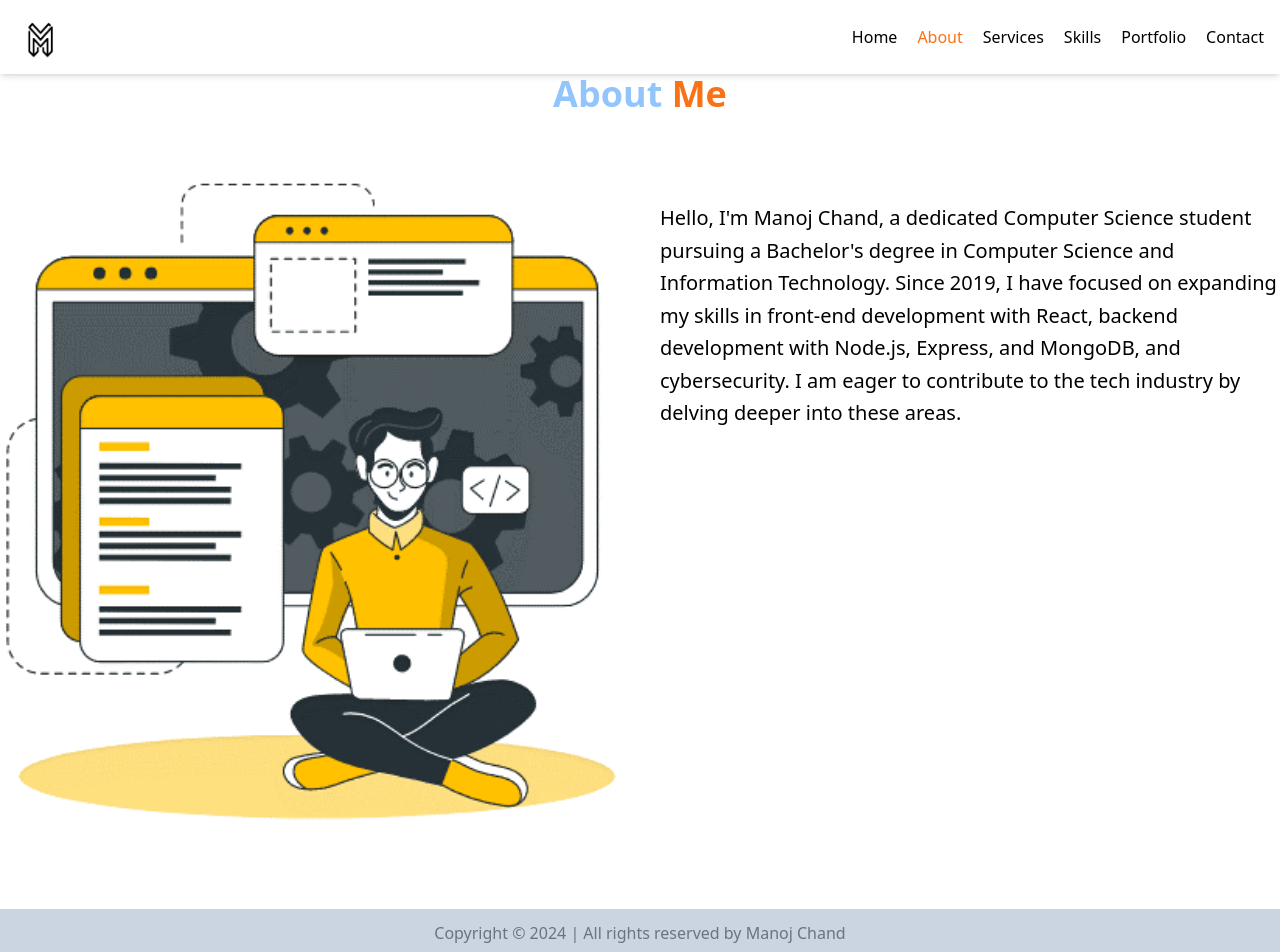
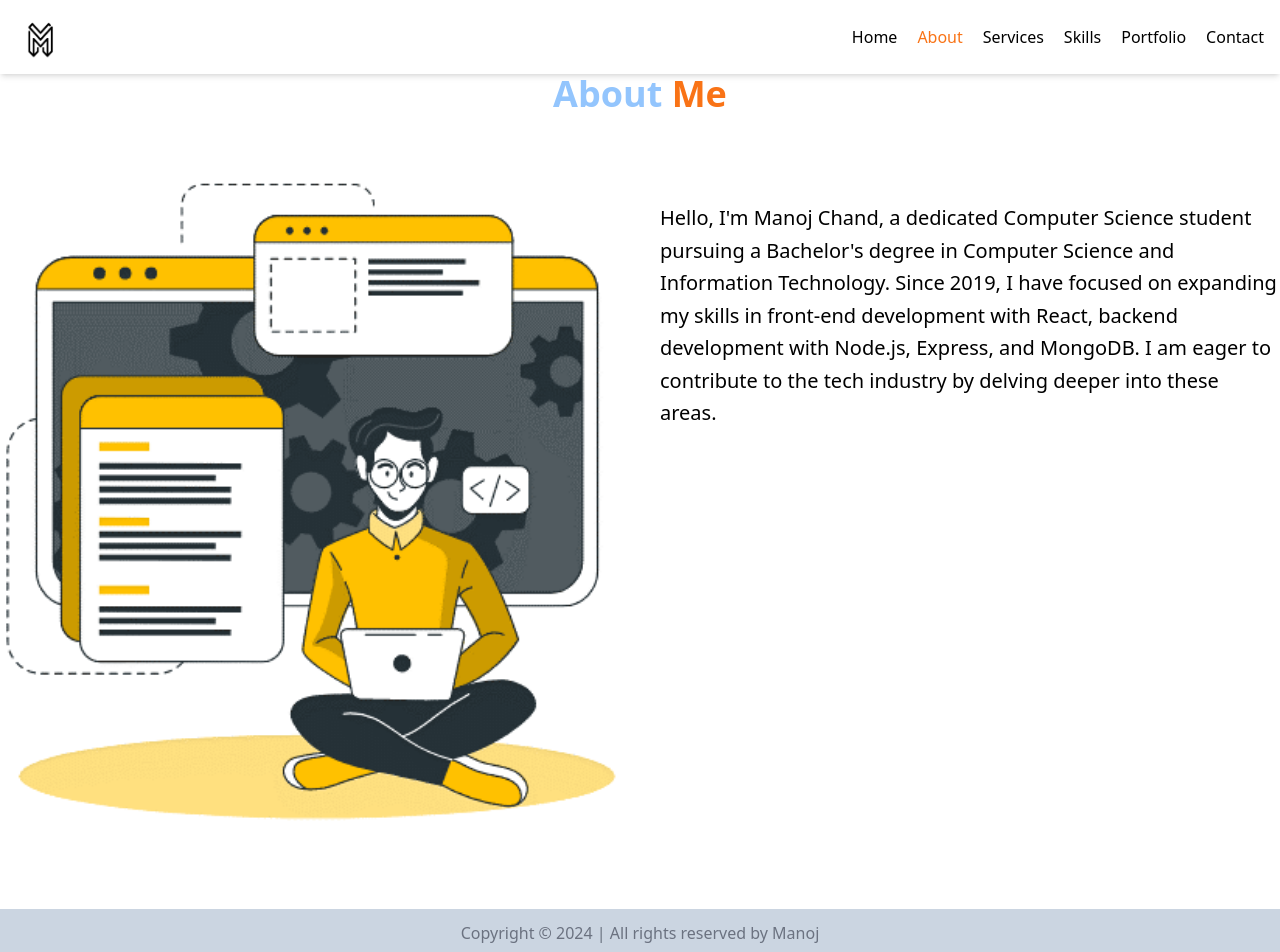
Before and after one commit to M13chand/personal_portfolio, a React (Vite) app: page /about in a window 1280 px wide. Shown: the top 952 px of the page. Built offline with nearby package versions, Linux system fonts and the light colour scheme.

Commit message:
updated in features

```diff
--- a/src/features/About.jsx
+++ b/src/features/About.jsx
@@ -15,8 +15,8 @@ const About = () => {
           a Bachelor's degree in Computer Science and Information Technology.
           Since 2019, I have focused on expanding my skills in front-end
           development with React, backend development with Node.js, Express, and
-          MongoDB, and cybersecurity. I am eager to contribute to the tech
-          industry by delving deeper into these areas.
+          MongoDB. I am eager to contribute to the tech industry by delving
+          deeper into these areas.
         </p>
       </div>
     </div>
--- a/src/ui/Footer.jsx
+++ b/src/ui/Footer.jsx
@@ -2,7 +2,7 @@ const Footer = () => {
   return (
     <div className="py-3 px-5 bg-slate-300 text-center ">
       <p className="text-center text-gray-500 ">
-        Copyright &copy; 2024 | All rights reserved by Manoj Chand
+        Copyright &copy; 2024 | All rights reserved by Manoj
       </p>
     </div>
   );
```
